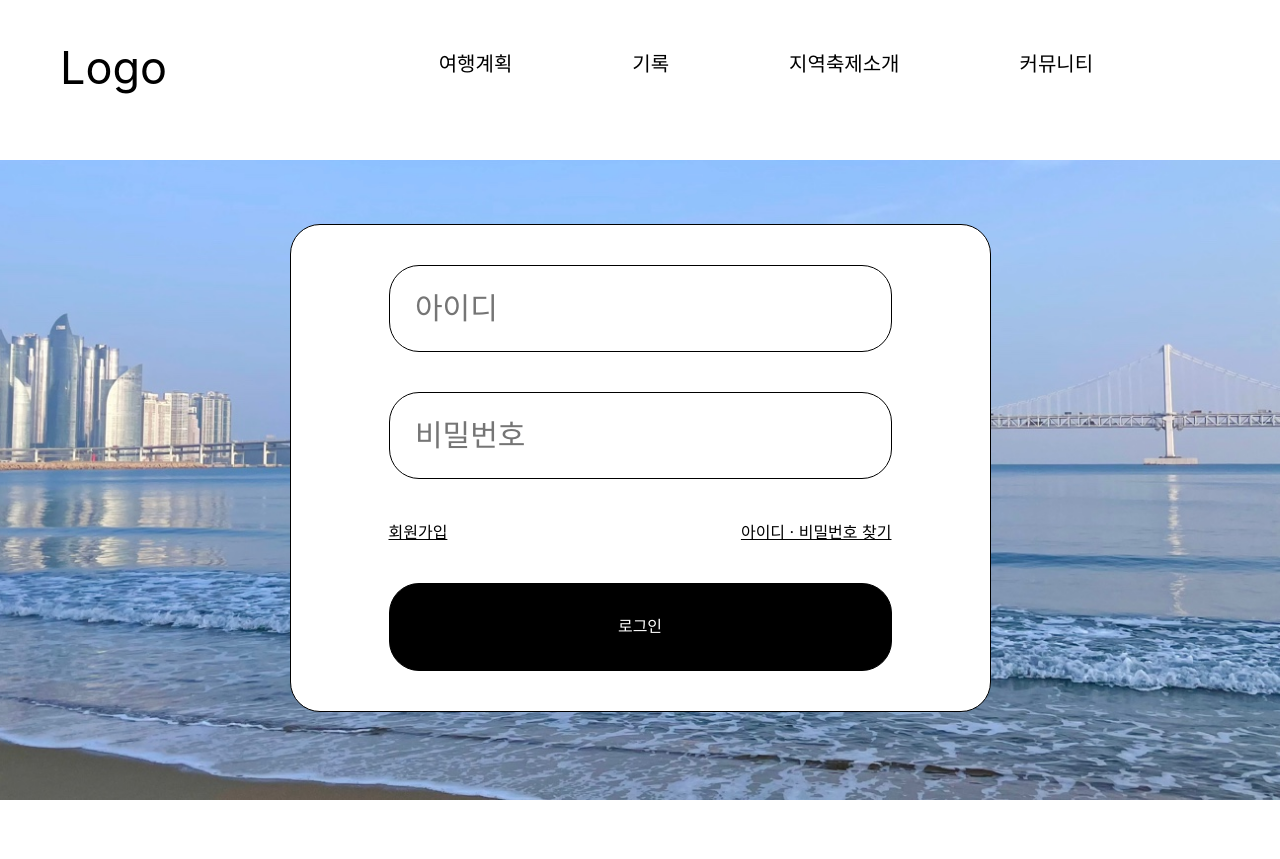
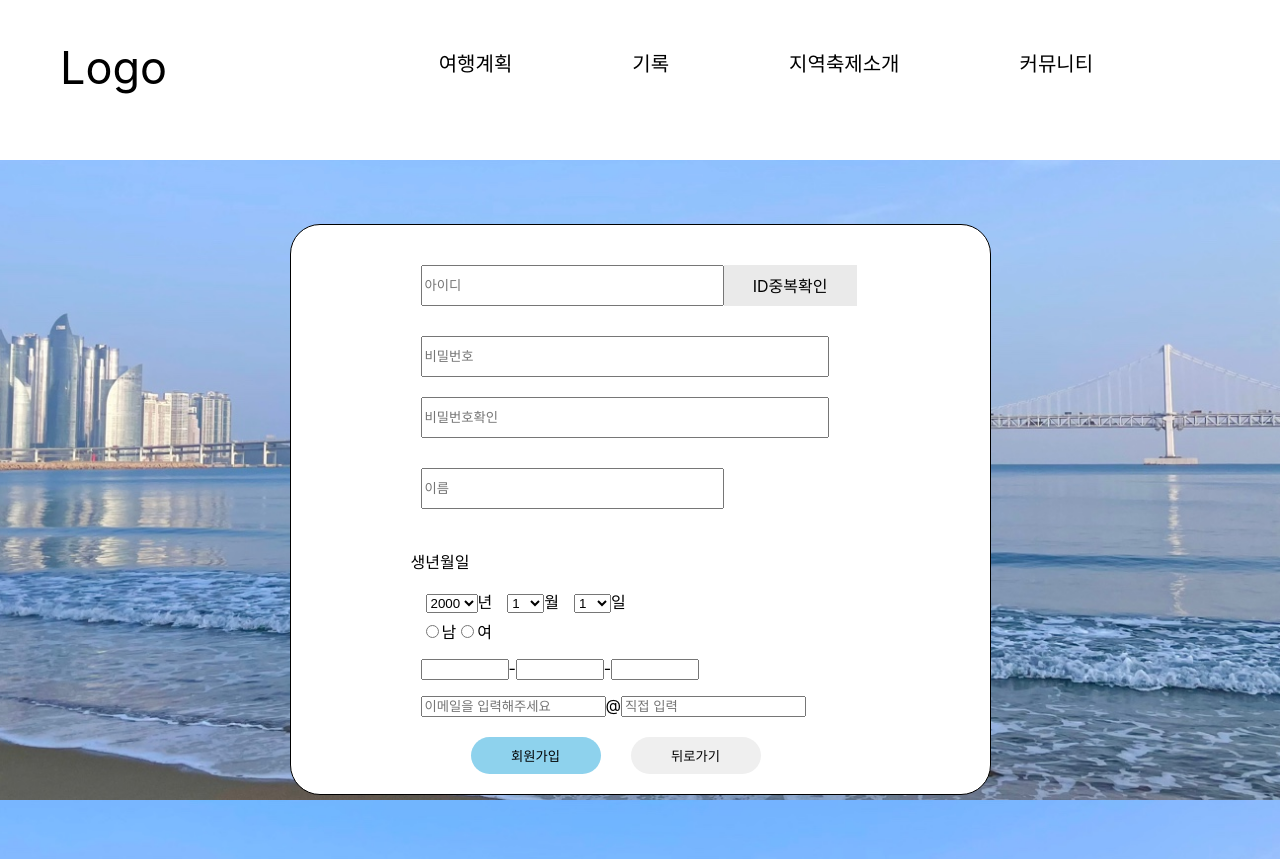
Before and after one commit to Letgojo/Web_project, a React (Create React App) app in the folder letgotrip/: page / in a window 1280 px wide. Shown: the top 859 px of the page. Before the commit the page ends 800 px from the top, so only its background shows below. Built offline with nearby package versions, Linux system fonts and the light colour scheme.

Commit message:
회원가입

```diff
--- a/letgotrip/src/App.js
+++ b/letgotrip/src/App.js
@@ -8,7 +8,7 @@ const App = () => {
   return (
     <div>
       <Header />
-      <Login />
+      <Register />
     </div>
   );
 };
--- a/letgotrip/src/components/Register.jsx
+++ b/letgotrip/src/components/Register.jsx
@@ -1,9 +1,8 @@
-import React from 'react';
+import React,{useState} from 'react';
 import  styled from 'styled-components';
-
 const TemplateLogin  = styled.div`
     width : 699px;
-    max-height : 569px;
+    height : 569px;
     border : 1px solid black;
     background-color : white;
     margin : 5% auto;
@@ -27,21 +26,85 @@ const Overlap = styled.div`
 `
 const Pwd =styled.div`
     display:block;
-    margin : 40px 0 0 130px;
+    margin : 10px 0 0 130px;
 `
 const InputPwd= styled.input`
-    marigin-top : 150px;
+    margin-top : 20px;
     width : 400px;
     height : 35px;
 `
 const Name = styled.input`
-    margin : 40px 0 0 130px;
+    margin : 30px 0 0 130px;
     width : 295px;
     height : 35px;
 `
+const YMD = styled.div`
+margin : 40px 0 0 120px;
+width : 400px;
+height : 35px;
+`
+const Year = styled.select`
+    margin-left : 15px;
+`
+const Skip = styled.div`
+    margin :15px 0 0 130px;
+`
+const Telepone = styled.input`
+    width:80px;
+`
+const ButtonSkip = styled.div`
+    margin :20px 0 0 180px;
+`
+const Button1 = styled.button`
+    width: 130px;
+    height :37px;
+    border-radius : 30px;
+    background : #8ED2ED;
+    border : 0px;
+`
+const Button2 = styled.button`
+    width: 130px;
+    height :37px;
+    margin-left : 30px;
+    border-radius : 30px;
+    border : 0px;
+`
+const Register = () => {
+    const [selectedYear, setSelectedYear] = useState(2000);
+const [selectedMonth, setSelectedMonth] = useState(1);
+const [selectedDay, setSelectedDay] = useState(1)
+const handleSelectYear = (e) => {
+    setSelectedYear(e.target.value);
+};
+const handleSelectMonth = (e) => {
+    setSelectedMonth(e.target.value);
+};
+const handleSelectDay = (e) => {
+    setSelectedDay(e.target.value);
+};
 
+const year = () => {
+    const result = [];
+    for (let i = 2020; i > 1930; i--) {
+        result.push(<option value={i}>{i}</option>);
+    }
+    return result;
+};
+const month = () => {
+    const result = [];
+    for (let i = 1; i < 13; i++) {
+        result.push(<option value={i}>{i}</option>);
+    }
+    return result;
+};
+const day = () => {
+    const result = [];
+    for (let i = 1; i < 32; i++) {
+        result.push(<option value={i}>{i}</option>);
+    }
+    return result;
+};
 
-const Register = () => {
     return (
         <TemplateLogin>
             <form>
@@ -54,6 +117,34 @@ const Register = () => {
                     <InputPwd type="text" placeholder='비밀번호확인'/>
                 </Pwd>
                 <Name type="text" placeholder="이름" />
+                <YMD>
+                    <p>생년월일</p>
+                    <Year value={selectedYear} onChange={handleSelectYear}>
+                        {year()}
+                    </Year>년
+                    <Year value={selectedMonth} onChange={handleSelectMonth}>
+                        {month()}
+                    </Year>월
+                    <Year value={selectedDay} onChange={handleSelectDay}>
+                        {day()}
+                    </Year>일
+                    </YMD>
+                    <br />
+                    <Skip>
+                    <input type="radio"/>남
+                    <input type="radio"/>여
+                    </Skip>
+                    <Skip>
+                    <Telepone type="text"/>-< Telepone type="text"/>-<Telepone type="text"/>
+                    </Skip>
+                    <Skip>
+                    <input type="text" placeholder='이메일을 입력해주세요' />@
+                    <input type="text" placeholder='직접 입력' />
+                    </Skip>
+                    <ButtonSkip>
+                    <Button1 type='submit'>회원가입</Button1>
+                    <Button2 type='button'>뒤로가기</Button2>
+                    </ButtonSkip>
             </form>
         </TemplateLogin>
     );
```
